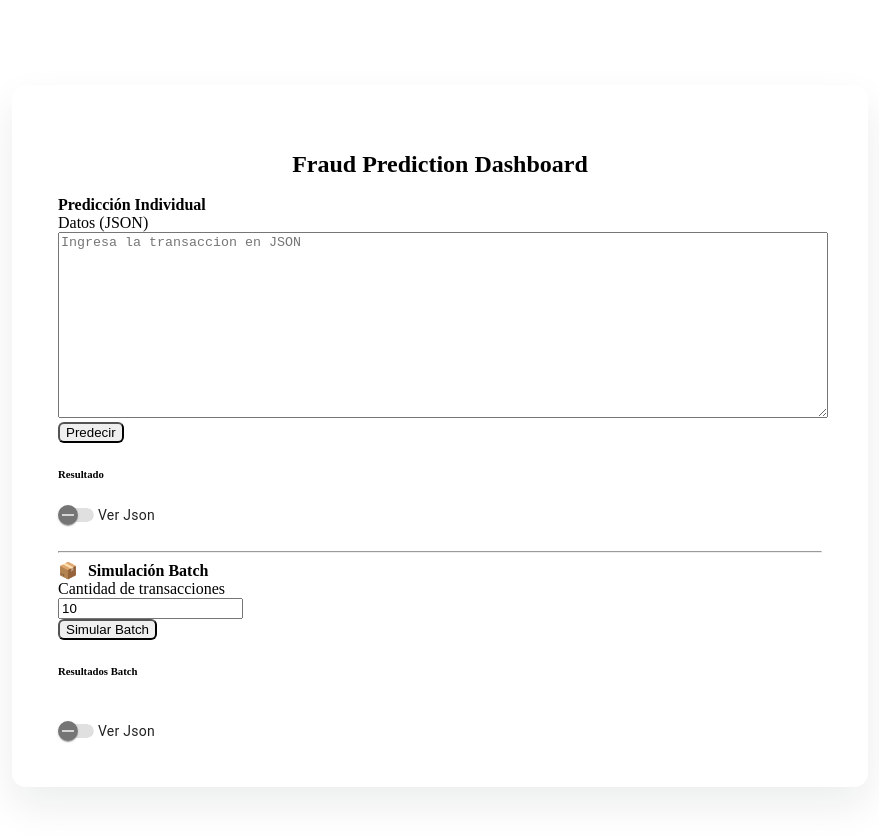
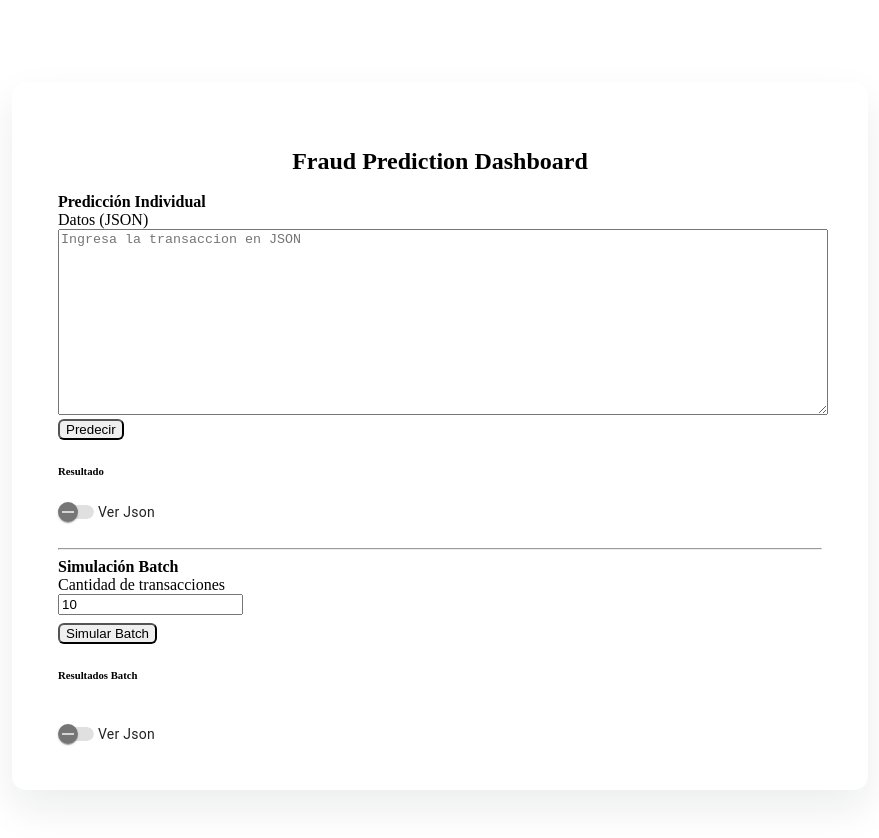
Before and after one commit to haguerrero/proyecto_fraudes, an Angular app in the folder frontend/fraud-transactions/: page / in a window 1280 px wide. Shown: the top 838 px of the page, without its empty margins (200-1079 px from the left). Built offline with nearby package versions, Linux system fonts and the light colour scheme.

Commit message:
button in batch style improvements

```diff
--- a/frontend/fraud-transactions/src/app/app.component.html
+++ b/frontend/fraud-transactions/src/app/app.component.html
@@ -91,7 +91,6 @@
       <hr />
       <section>
         <div class="section-title mb-3">
-          <span class="emoji">📦</span>
           <strong>Simulación Batch</strong>
         </div>
 
@@ -102,7 +101,7 @@
           <div class="col-sm-4">
             <input
               type="number"
-              class="form-control"
+              class="form-control mb-2"
               min="1"
               [(ngModel)]="batchCount"
               name="batchCount"
@@ -110,7 +109,8 @@
           </div>
           <div class="col-sm-4">
             <button
-              class="btn btn-outline-secondary w-100 mt-2"
+              class="btn btn-outline-secondary w-100"
+              style="margin-top: 0.5rem !important"
               (click)="getTransactions(batchCount)"
             >
               Simular Batch
```
